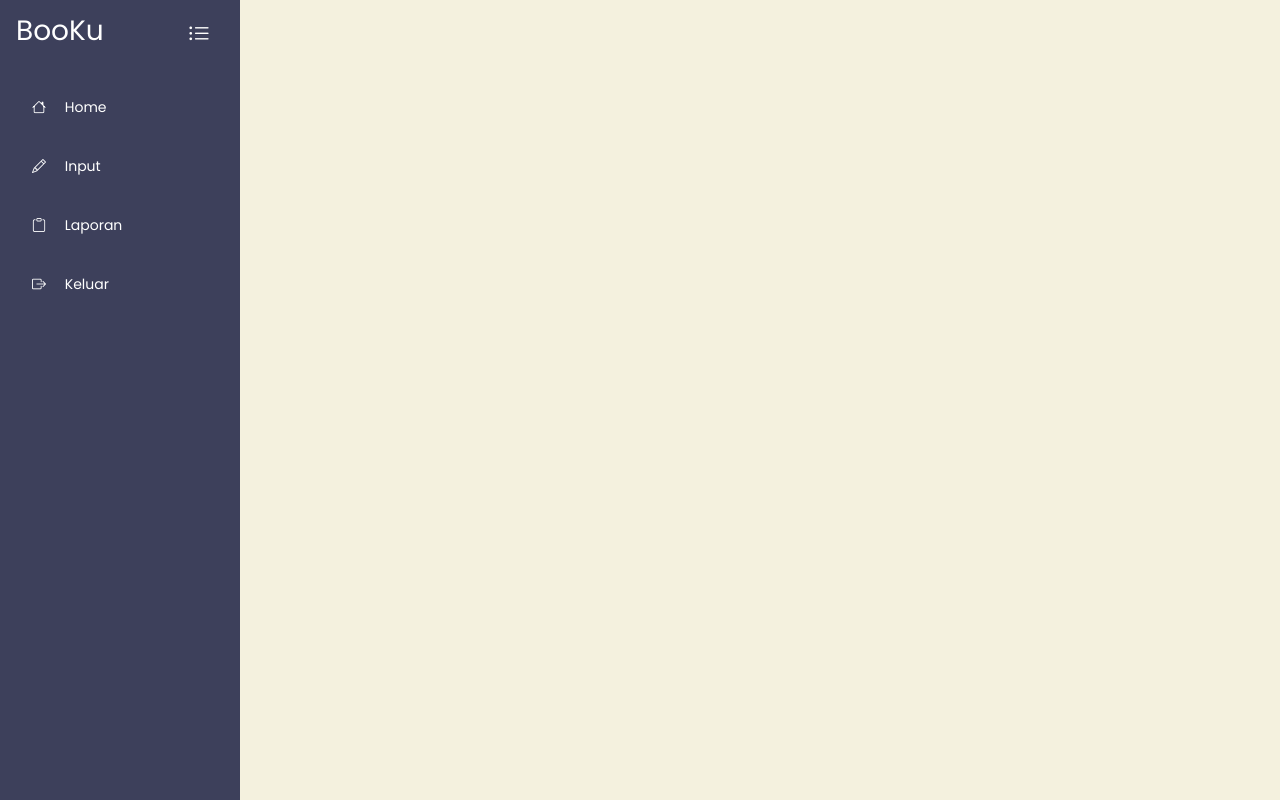
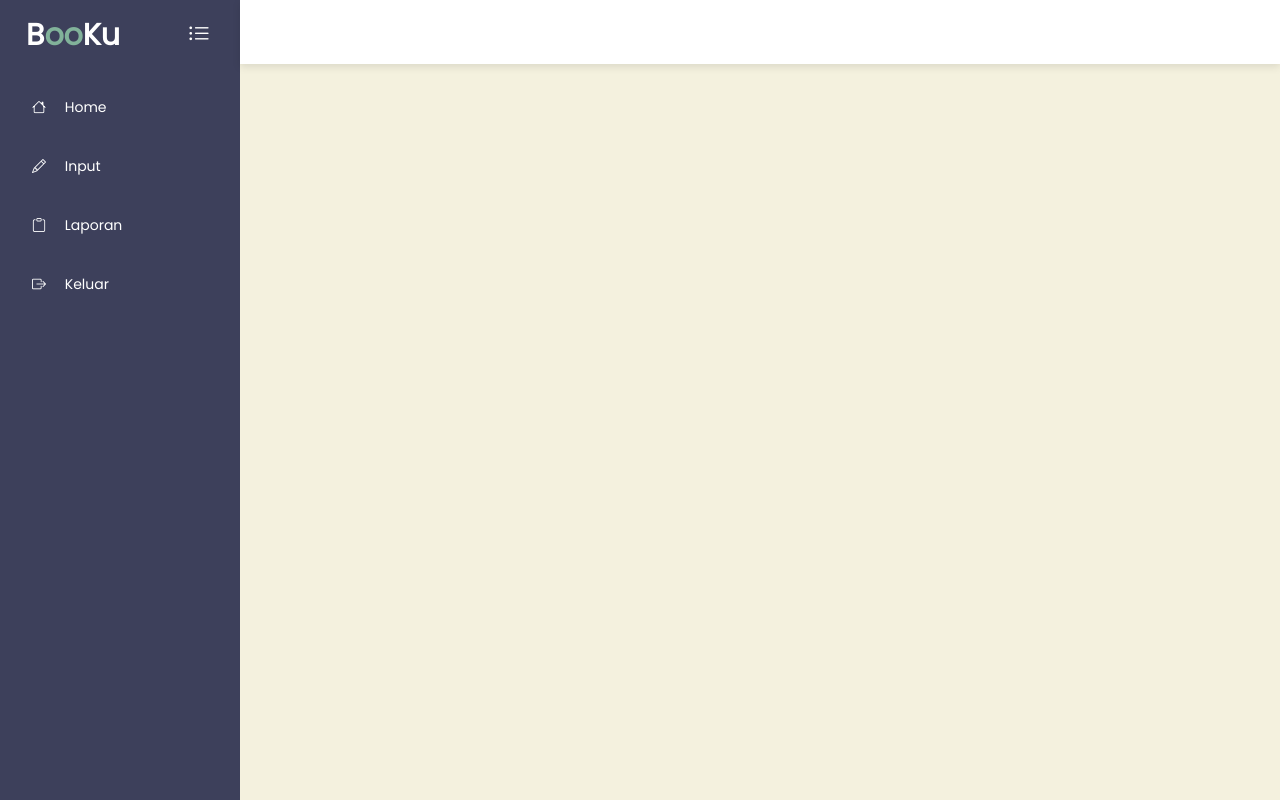
Before and after one commit to abighailshafira/BooKu, a website built with webpack: page BooKu/src/templates/index.html in a window 1280 px wide. Built offline with nearby package versions, Linux system fonts and the light colour scheme.

Commit message:
Adding custom element

```diff
--- a/BooKu/src/templates/index.html
+++ b/BooKu/src/templates/index.html
@@ -20,15 +20,17 @@
   </head>
 
   <body>
-    <a href="#maincontent" class="skip-link">Menuju ke konten</a>
+    <skip-to-content></skip-to-content>
 
     <input type="checkbox" id="sidebar-toggle" />
     <div class="sidebar">
       <div class="sidebar-header">
-        <h3 class="brand">
-          <span class="unlink"></span>
-          <span>BooKu</span>
-        </h3>
+        <!-- <h3 class="brand"> -->
+          <!-- <span class="unlink"></span> -->
+        <div class="navbar">
+          <a class="navbar-brand" href="index.html">B<span>oo</span>Ku</a>
+        </div>
+        <!-- </h3> -->
         <label class="bi bi-list-ul" for="sidebar-toggle"></label>
       </div>
 
@@ -62,19 +64,14 @@
       </div>
     </div>
 
-    <div class="main-content">
-      <header>
-        <div class="profile">
-          <a href=""></a>
-          <p>dicoding</p>
-        </div>
-      </header>
+    <main>
+      <navigation-bar></navigation-bar>
 
-      <main></main>
-    </div>
+      <div class="main-content"></div>
+    </main>
 
     <!-- Modal -->
-    <div class="modal" id="myModal">
+    <div class="modal fade" id="myModal">
       <div class="modal-dialog modal-dialog-centered">
         <div class="modal-content">
           <div class="modal-header">
```
